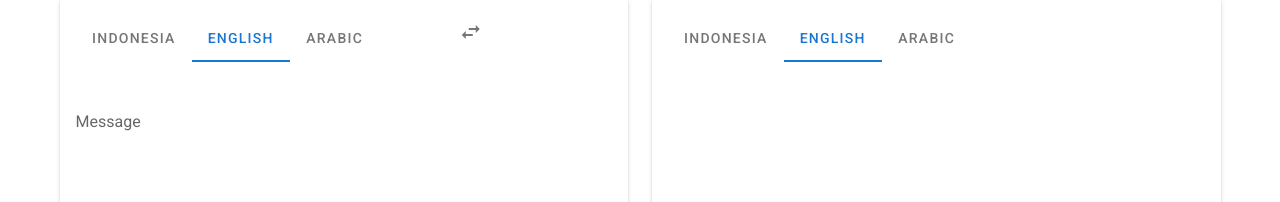
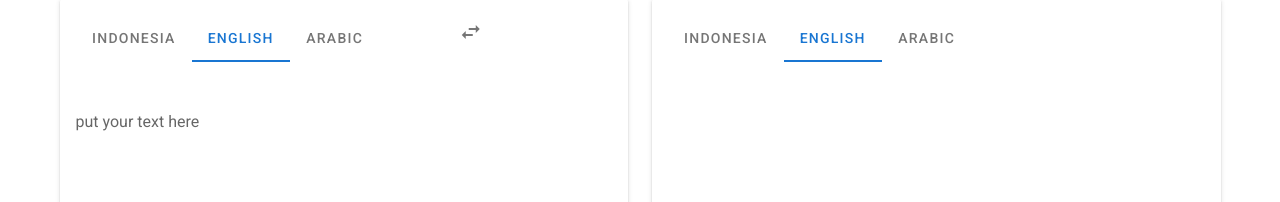
Before and after one commit to myTranslate/myTranslate-FE, a Nuxt app: page / in a window 1280 px wide. Shown: the part 182-384 px from the top of the page. Built offline with nearby package versions, Linux system fonts and the light colour scheme.

Commit message:
update layout

```diff
--- a/pages/index.vue
+++ b/pages/index.vue
@@ -39,7 +39,7 @@
             <!-- create text area -->
             <v-textarea
                v-model="text"
-                label="Message"
+                label="put your text here"
                 counter
                 maxlength="200"
                 full-width
```
